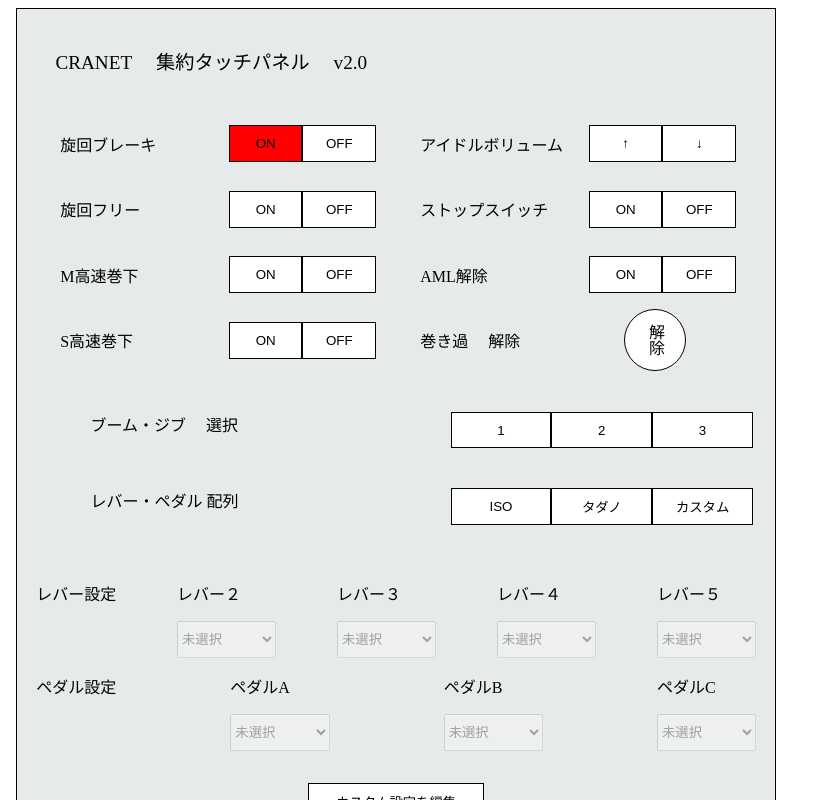
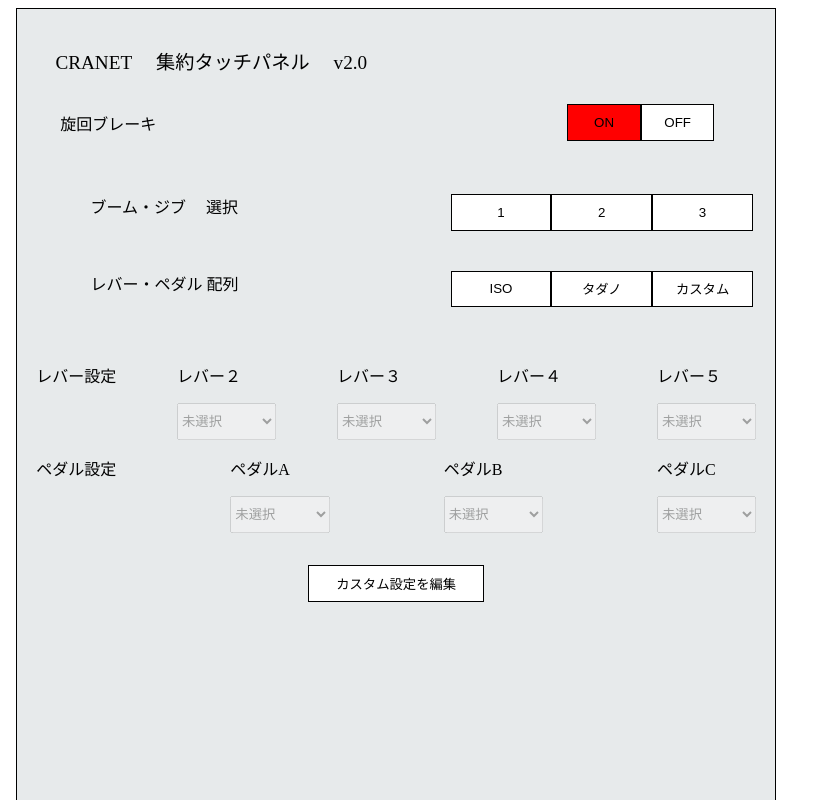
Before and after one commit to tigerscave/eight-svelte-easy-apps, a SvelteKit app: page /clanet-mock in a window 1280 px wide. Shown: the top 800 px of the page, without its empty margins (0-823 px from the left). Built offline with nearby package versions, Linux system fonts and the light colour scheme.

Commit message:
feat(clanet-mock):devide component and  trying to  switchOnOff button

```diff
--- a/src/routes/clanet-mock/+page.svelte
+++ b/src/routes/clanet-mock/+page.svelte
@@ -1,5 +1,5 @@
 <script>
-import Panel from "./panel.svelte";
+import Panel from "./panel-component/panel.svelte";
 import Lever from "./lever.svelte";
 import Settings from "./settings.svelte";
 </script>
--- a/src/routes/clanet-mock/panel.svelte
+++ b/src/routes/clanet-mock/panel-component/panel copy.svelte
@@ -1,4 +1,4 @@
-<script>
+<!-- <script>
   let activeRed = false; //初期値をOFF
   let activeBlue = false; //初期値をOFF
 
@@ -150,4 +150,4 @@
   .activeBlue {
     background-color: blue;
   }
-</style>
+</style> -->
--- /dev/null
+++ b/src/routes/clanet-mock/panel-component/panel.svelte
@@ -0,0 +1,70 @@
+<script>
+  let activeRed = false; //初期値をOFF
+  let activeBlue = false; //初期値をOFF
+
+  function switchBreakOn(buttonLeft) {
+    if (buttonLeft == false) {
+      activeRed = !activeRed; //ONのまま
+    } else {
+      activeRed = false;
+    }
+  }
+  function switchBreakOff(activeBlue) {
+    if (activeBlue == false) {
+      activeBlue = !activeBlue; //値をONにする。
+    } else {
+      activeBlue = false;
+    }
+  }
+</script>
+
+<div class="handleControlContainer">
+  旋回ブレーキ
+  <span class="handleControlSwitch-ON">
+    <button
+      type="buttonLeft"
+      on:click={switchBreakOn}
+      class:activeRed={activeRed === false}
+>ON</button
+    >
+    <button
+      type="buttonRight"
+      on:click={switchBreakOff}
+
+      class:activeRed={activeRed === true}>OFF</button
+    >
+  </span>
+</div>
+
+<style>
+  .handleControlContainer {
+    margin-top: 1.8em;
+    margin-left: 1.5em;
+    display: flex;
+    align-items: center;
+    justify-content: space-between;
+  }
+
+  .handleControlSwitch-ON {
+    margin-right: 6%;
+    font-size: 1rem;
+    display: flex;
+  }
+
+  button {
+    width: 4.6rem;
+    height: 2.3rem;
+    margin: 0;
+    background: white;
+    border: 1px solid black;
+    display: flex;
+    justify-content: center;
+    align-items: center;
+  }
+  .activeRed {
+    background-color: red;
+  }
+  .activeBlue {
+    background-color: blue;
+  }
+</style>
```
Also changed, not shown: src/routes/count-down-up-practice/+page.svelte (+9 -10 lines).
